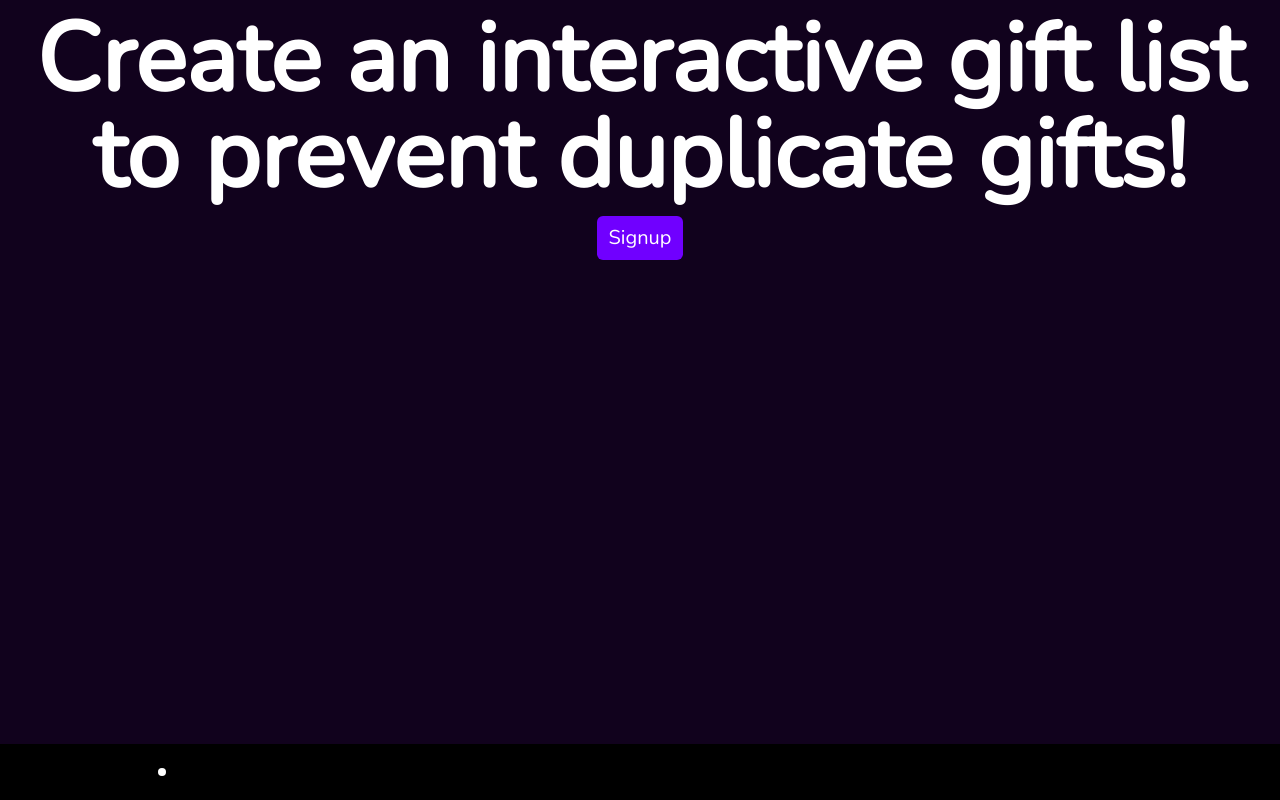
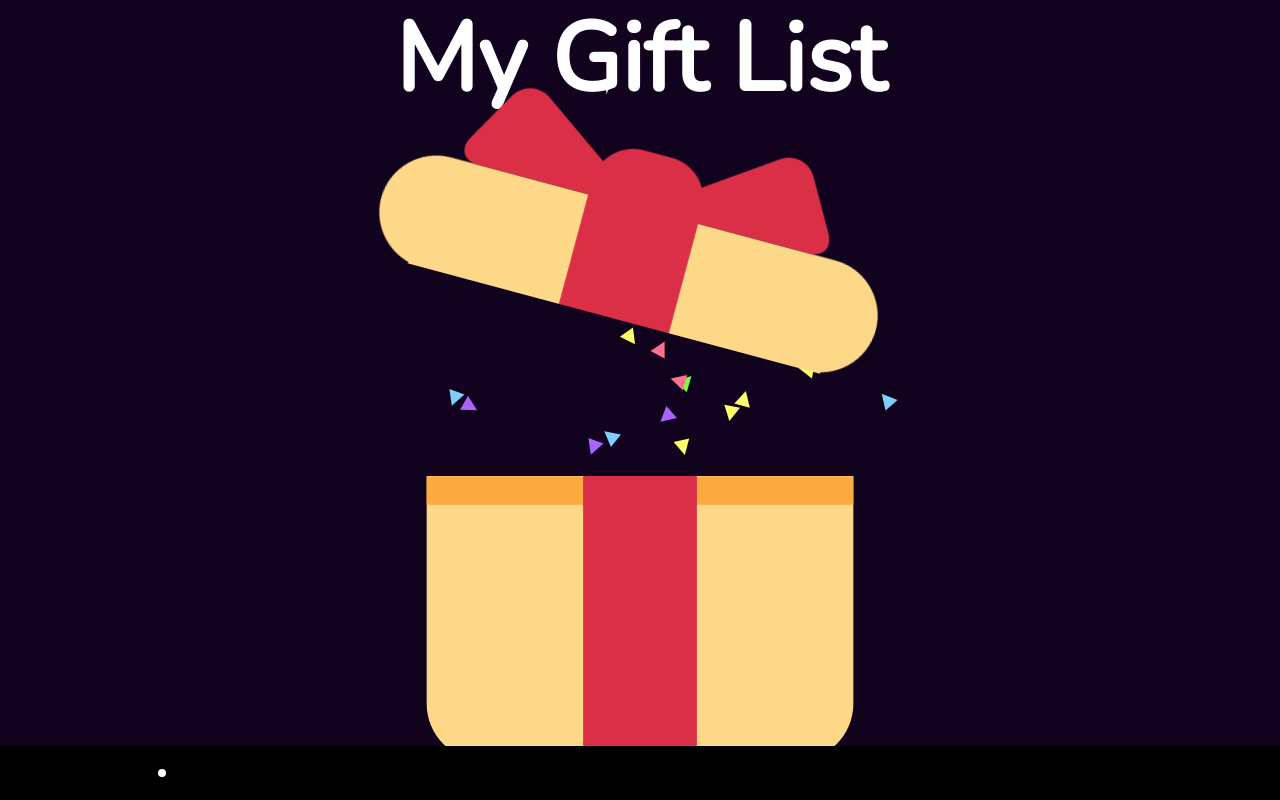
Before and after one commit to MichaelThomas0721/My-Gift-List, a SvelteKit app: page / in a window 1280 px wide. Built offline with nearby package versions, Linux system fonts and the light colour scheme.

Commit message:
feat: made the random confetti better

```diff
--- /dev/null
+++ b/src/components/index/Confetti.svelte
@@ -0,0 +1,8 @@
+<script>
+    export let confetti;
+</script>
+
+<div
+    class="border-8 border-t-[15px] w-0 h-0 absolute"
+    style={`transform: rotate(${confetti.rotation}deg); top: ${confetti.top}%; left: ${confetti.left}%; border-color: ${confetti.color} transparent transparent transparent`}
+/>
--- /dev/null
+++ b/src/components/index/RandomConfetti.svelte
@@ -0,0 +1,32 @@
+<script>
+    import Confetti from "./Confetti.svelte";
+    const colors = ["#FF718D", "#FDFF6A", "#A864FD", "#7FCDF9", "#78FF44"]
+    let confettis = GenerateConfetti(15);
+
+    function GenerateConfetti(length) {
+        let c = [];
+        for (let i = 0; i < length; i++) {
+            c.push(OneConfetti());
+        }
+        return c;
+    }
+
+    function OneConfetti() {
+        let c = {};
+        c.rotation = RandomInteger(360);
+        c.left = RandomInteger(100);
+        c.top = RandomInteger(80);
+        c.color = colors[RandomInteger(colors.length-1)];
+        return c;
+    }
+
+    function RandomInteger(range) {
+        return Math.floor(Math.random() * (range - 0 + 1));
+    }
+</script>
+
+<div class="w-full aspect-[10/3] relative">
+    {#each confettis as confetti}
+        <Confetti {confetti} />
+    {/each}
+</div>
--- a/src/routes/+page.svelte
+++ b/src/routes/+page.svelte
@@ -1,23 +1,24 @@
 <!-- A homepage isn't high in my priority list currently so this is what it is -->
 
 <script>
+  import RandomConfetti from "$components/index/RandomConfetti.svelte";
   import Head from "$components/reusable/Head.svelte";
   import navaction from "$root/lib/navaction";
   $navaction = null;
 </script>
 
 <Head title="Home" />
-<div class="flex flex-col gap-3 items-center">
+<div class="flex flex-col gap-3 items-center justify-around gap-10 h-full">
   <h1
     class="text-3xl md:text-5xl lg:text-8xl font-bold text-white text-center bg-gradient-to-b from-darkGreen to-darkGreen"
   >
-    Create an interactive gift list to prevent duplicate gifts!
+    My Gift List
   </h1>
-  <a
-    href="/signup"
-    class="bg-lightPurple rounded-md px-3 py-2 text-xl text-center mx-auto"
-    >Signup</a
-  >
+  <div class="flex flex-col items-center">
+    <img src="/GiftTop.png" alt="Gift Top" class="rotate-[15deg] z-10" />
+    <RandomConfetti />
+    <img src="/GiftBottom.png" alt="Gift Bottom" />
+  </div>
 </div>
 
 <style lang="postcss">
```
